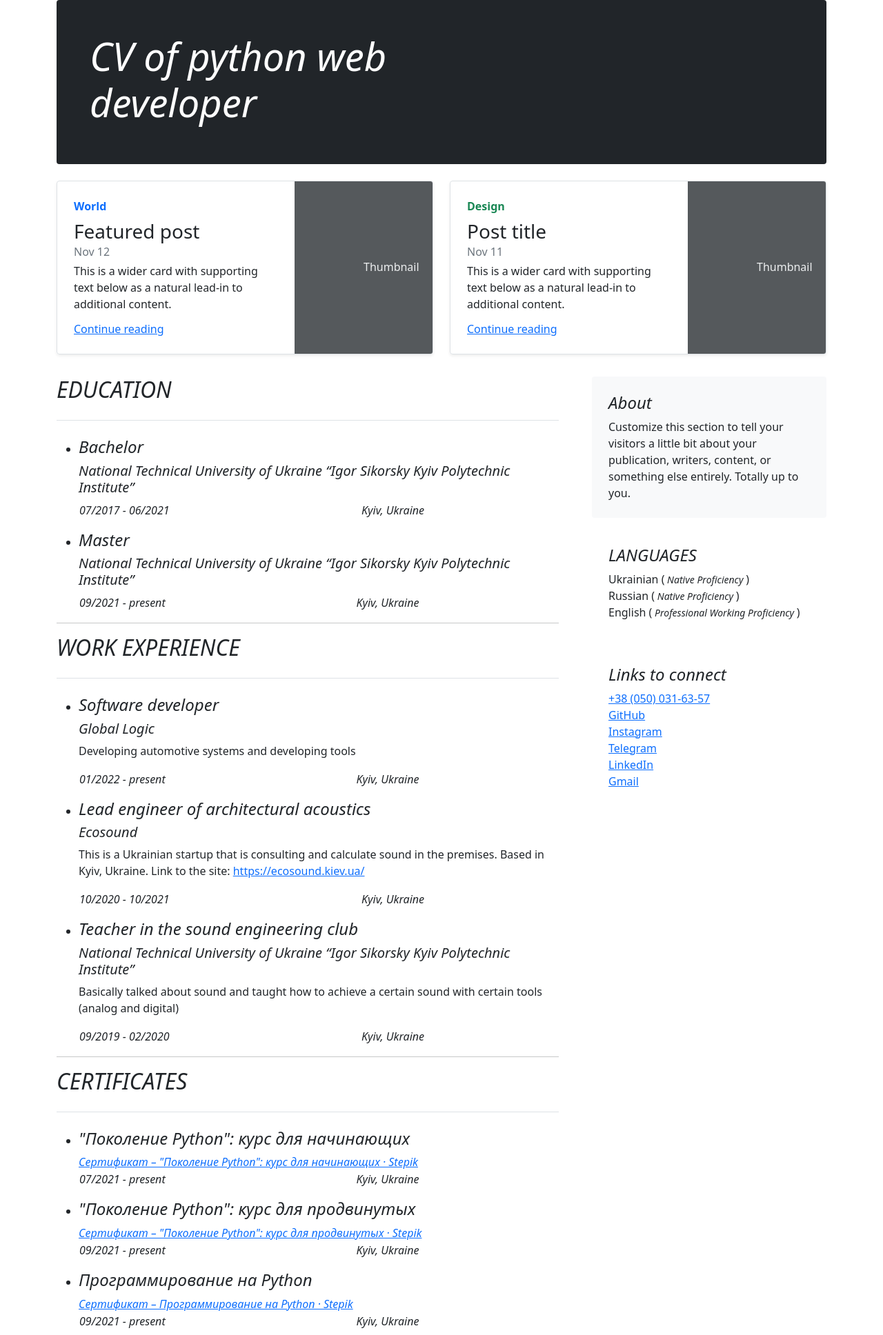
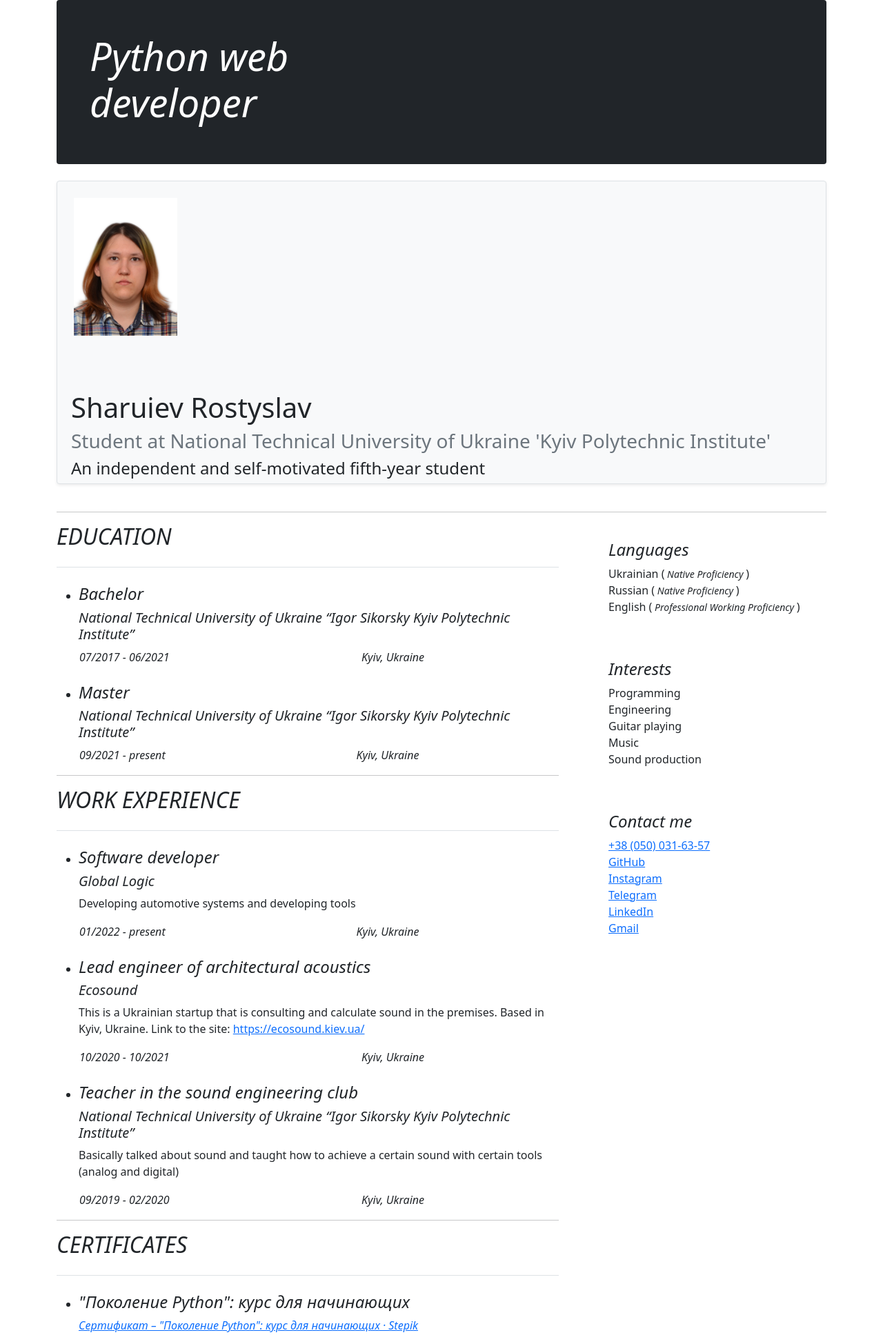
Before and after one commit to Pethonist/CV-site, a Django app: page /CV_page in a window 1280 px wide. Shown: the part 72-2008 px from the top of the page at 69% size. Run offline with Django 4.2, Linux system fonts and the light colour scheme.

Commit message:
Add some html code changes

```diff
--- a/remembering/CV_site/models.py
+++ b/remembering/CV_site/models.py
@@ -5,3 +5,4 @@ from django.db import models
 #     id = models.PositiveIntegerField(default=0, unique=True, verbose_name='id num of user')
 #     first_name = models.CharField(max_length=255, verbose_name='Name of user')
 #     last_name = models.CharField(max_length=255, verbose_name='Surname of user')
+#     email_address = models.CharField(max_length=255, unique=True, verbose_name='Email address of user')
--- a/remembering/CV_site/templates/CV.html
+++ b/remembering/CV_site/templates/CV.html
@@ -9,50 +9,39 @@
     <main class="container">
         <div class="p-4 p-md-5 mb-4 text-white rounded bg-dark">
             <div class="col-md-6 px-0">
-                <h1 class="display-4 fst-italic">CV of python web developer</h1>
-                <!--
-                <p class="lead my-3">Multiple lines of text that form the lede, informing new readers quickly and efficiently about what’s most interesting in this post’s contents.</p>
-                <p class="lead mb-0"><a href="#" class="text-white fw-bold">Continue reading...</a></p>
-                -->
+                <h1 class="display-4 fst-italic">Python web developer</h1>
             </div>
         </div>
 
         <div class="row mb-2">
-            <div class="col-md-6">
-                <div class="row g-0 border rounded overflow-hidden flex-md-row mb-4 shadow-sm h-md-250 position-relative">
-                    <div class="col p-4 d-flex flex-column position-static">
-                        <strong class="d-inline-block mb-2 text-primary">World</strong>
-                        <h3 class="mb-0">Featured post</h3>
-                        <div class="mb-1 text-muted">Nov 12</div>
-                        <p class="card-text mb-auto">This is a wider card with supporting text below as a natural lead-in to additional content.</p>
-                        <a href="#" class="stretched-link">Continue reading</a>
+            <div>
+                <div class="row g-0 border rounded overflow-hidden flex-md-row mb-4 shadow-sm h-md-250 position-relative bg-light">
+
+                    <div class="col-md-2 p-4 d-flex flex-column position-static">
+                        <img src="/static/img/image.jpg" height="200" width="150">
                     </div>
-                    <div class="col-auto d-none d-lg-block">
-                        <svg class="bd-placeholder-img" width="200" height="250" xmlns="http://www.w3.org/2000/svg" role="img" aria-label="Placeholder: Thumbnail" preserveAspectRatio="xMidYMid slice" focusable="false"><title>Placeholder</title><rect width="100%" height="100%" fill="#55595c"></rect><text x="50%" y="50%" fill="#eceeef" dy=".3em">Thumbnail</text></svg>
-                    </div>
-                </div>
-            </div>
-            <div class="col-md-6">
-                <div class="row g-0 border rounded overflow-hidden flex-md-row mb-4 shadow-sm h-md-250 position-relative">
-                    <div class="col p-4 d-flex flex-column position-static">
-                        <strong class="d-inline-block mb-2 text-success">Design</strong>
-                        <h3 class="mb-0">Post title</h3>
-                        <div class="mb-1 text-muted">Nov 11</div>
-                        <p class="mb-auto">This is a wider card with supporting text below as a natural lead-in to additional content.</p>
-                        <a href="#" class="stretched-link">Continue reading</a>
-                    </div>
-                    <div class="col-auto d-none d-lg-block">
-                        <svg class="bd-placeholder-img" width="200" height="250" xmlns="http://www.w3.org/2000/svg" role="img" aria-label="Placeholder: Thumbnail" preserveAspectRatio="xMidYMid slice" focusable="false"><title>Placeholder</title><rect width="100%" height="100%" fill="#55595c"></rect><text x="50%" y="50%" fill="#eceeef" dy=".3em">Thumbnail</text></svg>
+
+                    <div class="col-auto d-lg-block" style="margin-left: 20px; margin-top: 5%;">
+                        <h1>    Sharuiev Rostyslav      </h1>
+                        <h3 style="font-weight: normal;" class="text-muted">
+                            Student at National Technical University of Ukraine 'Kyiv Polytechnic Institute'
+                        </h3>
+                        <h4 style="font-weight: normal;" >   An independent and self-motivated fifth-year student    </h4>
                     </div>
                 </div>
             </div>
         </div>
 
+        <hr>
+
         <div class="row g-5">
             <div class="col-md-8">
-                <h2 class="pb-4 mb-4 fst-italic border-bottom">EDUCATION</h2>
 
                 <article class="blog-post">
+                    <h2 class="pb-4 mb-4 fst-italic border-bottom">
+                        EDUCATION
+                    </h2>
+
                     <ul>
                         <li>
                             <h4 class="blog-post-title fst-italic">Bachelor</h4>
@@ -65,7 +54,7 @@
                                     <td class="fst-italic">     Kyiv, Ukraine           </td>
                                 </tr>
                             </table>
-                            <p></p>
+                            <br>
                         </li>
                         <li>
                             <h4 class="blog-post-title fst-italic">Master</h4>
@@ -83,7 +72,7 @@
 
                 </article>
 
-                    <hr>
+                <hr>
 
                 <article class="blog-post">
                     <h2 class="pb-4 mb-4 fst-italic border-bottom">
@@ -103,7 +92,7 @@
                                     <td class="fst-italic">     Kyiv, Ukraine           </td>
                                 </tr>
                             </table>
-                            <p></p>
+                            <br>
                         </li>
                         <li>
                             <h4 class="blog-post-title fst-italic">Lead engineer of architectural acoustics</h4>
@@ -117,7 +106,7 @@
                                     <td class="fst-italic">     Kyiv, Ukraine           </td>
                                 </tr>
                             </table>
-                            <p></p>
+                            <br>
                         </li>
                         <li>
                             <h4 class="blog-post-title fst-italic">Teacher in the sound engineering club</h4>
@@ -138,7 +127,7 @@
 
                 </article>
 
-                    <hr>
+                <hr>
 
                 <article class="blog-post">
 
@@ -159,7 +148,7 @@
                                     <td class="fst-italic">     Kyiv, Ukraine           </td>
                                 </tr>
                             </table>
-                            <p></p>
+                            <br>
                         </li>
                         <li>
                             <h4 class="blog-post-title fst-italic">"Поколение Python": курс для продвинутых</h4>
@@ -172,7 +161,7 @@
                                     <td class="fst-italic">     Kyiv, Ukraine           </td>
                                 </tr>
                             </table>
-                            <p></p>
+                            <br>
                         </li>
                         <li>
                             <h4 class="blog-post-title fst-italic">Программирование на Python</h4>
@@ -191,7 +180,7 @@
 
                 </article>
 
-                    <hr>
+                <hr>
 
                 <article class="blog-post">
 
@@ -269,7 +258,7 @@
                         </li>
                         <li>
                             <h5 class="blog-post-title fst-italic">
-                                <a href="#">         CV site             </a>
+                                <a href="https://github.com/Pethonist/CV-site">             CV site                 </a>
                             </h5>
                         </li>
                     </ul>
@@ -279,13 +268,20 @@
 
             <div class="col-md-4">
                 <div class="position-sticky" style="top: 2rem;">
+                    <!--
                     <div class="p-4 mb-3 bg-light rounded">
                         <h4 class="fst-italic">About</h4>
-                        <p class="mb-0">Customize this section to tell your visitors a little bit about your publication, writers, content, or something else entirely. Totally up to you.</p>
+                        <h5 style="font-weight: normal;">
+                            Student at National Technical University of Ukraine 'Kyiv Polytechnic Institute'
+                        </h5>
+                        <p class="mb-0">
+                            An independent and self-motivated fifth-year student
+                        </p>
                     </div>
+                    -->
 
                     <div class="p-4">
-                        <h4 class="fst-italic">LANGUAGES</h4>
+                        <h4 class="fst-italic">Languages</h4>
                         <ol class="list-unstyled">
                             <li>
                                 Ukrainian (<small class="fst-italic">   Native Proficiency                  </small>)
@@ -300,7 +296,18 @@
                     </div>
 
                     <div class="p-4">
-                        <h4 class="fst-italic">Links to connect</h4>
+                        <h4 class="fst-italic">Interests</h4>
+                        <ol class="list-unstyled">
+                            <li>    Programming             </li>
+                            <li>    Engineering             </li>
+                            <li>    Guitar playing          </li>
+                            <li>    Music                   </li>
+                            <li>    Sound production        </li>
+                        </ol>
+                    </div>
+
+                    <div class="p-4">
+                        <h4 class="fst-italic">Contact me</h4>
                         <ol class="list-unstyled">
                             <li><a href="tel:+380500316357">                                +38 (050) 031-63-57 </a></li>
                             <li><a href="https://github.com/Pethonist">                             GitHub      </a></li>
--- a/remembering/CV_site/templates/base.html
+++ b/remembering/CV_site/templates/base.html
@@ -12,6 +12,9 @@
         {% endblock %}
     </title>
 
+    {% block style %}
+    {% endblock %}
+
     <link rel="stylesheet" href="https://cdn.jsdelivr.net/npm/bootstrap@5.1.3/dist/css/bootstrap.min.css"
           integrity="sha384-1BmE4kWBq78iYhFldvKuhfTAU6auU8tT94WrHftjDbrCEXSU1oBoqyl2QvZ6jIW3" crossorigin="anonymous">
 
@@ -21,20 +24,13 @@
     <header class="p-3 bg-dark text-white">
         <div class="container">
             <div class="d-flex flex-wrap align-items-center justify-content-center justify-content-lg-start">
-                <!--
-                <a href="/" class="d-flex align-items-center mb-2 mb-lg-0 text-white text-decoration-none">
-                    <svg class="bi me-2" width="40" height="32" role="img" aria-label="Bootstrap">
-                        <use xlink:href="#bootstrap"></use>
-                    </svg>
-                </a>
-                -->
 
                 <ul class="nav col-12 col-lg-auto me-lg-auto mb-2 justify-content-center mb-md-0">
-                    <li><a href="{% url 'home' %}" class="nav-link px-2 text-secondary">    Home        </a></li>
-                    <li><a href="{% url 'CV page' %}" class="nav-link px-2 text-white">     CV page     </a></li>
-                    <li><a href="#" class="nav-link px-2 text-white">   Pricing                         </a></li>
-                    <li><a href="#" class="nav-link px-2 text-white">   FAQs                            </a></li>
-                    <li><a href="{% url 'about' %}" class="nav-link px-2 text-white">       About       </a></li>
+                    <li><a href="{% url 'home' %}" class="nav-link px-2 text-secondary">    Home            </a></li>
+                    <li><a href="{% url 'CV page' %}" class="nav-link px-2 text-white">     CV page         </a></li>
+                    <li><a href="#" class="nav-link px-2 text-white">                       Pricing         </a></li>
+                    <li><a href="#" class="nav-link px-2 text-white">                       FAQs            </a></li>
+                    <li><a href="{% url 'about' %}" class="nav-link px-2 text-white">       About           </a></li>
                 </ul>
 
                 <form class="col-12 col-lg-auto mb-3 mb-lg-0 me-lg-3">
@@ -42,8 +38,8 @@
                 </form>
 
                 <div class="text-end">
-                    <button type="button" class="btn btn-outline-light me-2">Login</button>
-                    <button type="button" class="btn btn-warning">Sign-up</button>
+                    <button type="button" class="btn btn-outline-light me-2">   Login                       </button>
+                    <button type="button" class="btn btn-warning">              Sign-up                     </button>
                 </div>
             </div>
         </div>
```
Also changed, not shown: remembering/CV_site/templates/about.html (+74 -1 lines), remembering/CV_site/static/img/Bootstrap_logo.svg.png (added), remembering/CV_site/static/img/Python_logo.svg.png (added), remembering/CV_site/static/img/django_logo.png (added), remembering/CV_site/static/img/django_rest_logo.png (added), remembering/CV_site/static/img/image.jpg (added).
